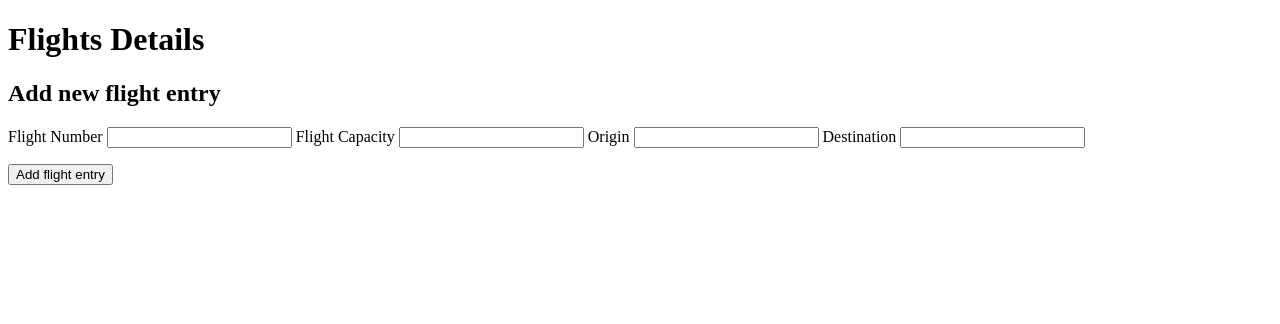
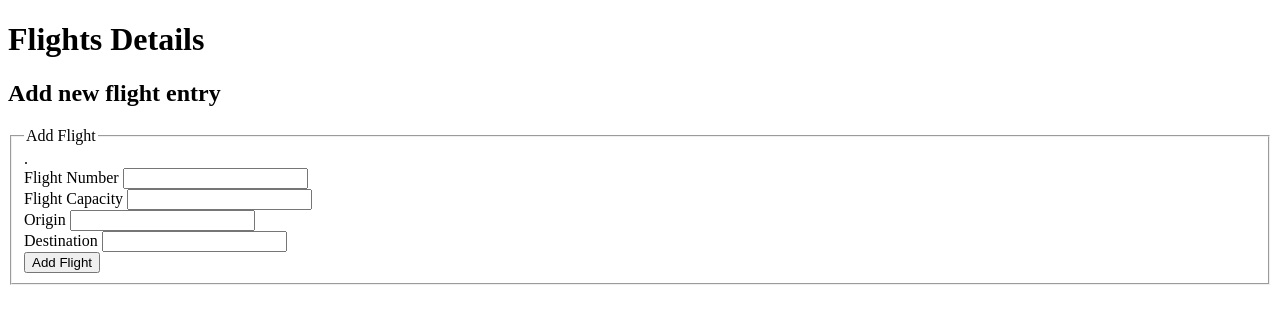
Before and after one commit to VY-1/LetsGo, a Flask app: page /flights in a window 1280 px wide. Shown: the top 324 px of the page. Run offline with Flask 3, Linux system fonts and the light colour scheme; data that the repository does not hold is empty.

Commit message:
add flight class to inherit from FlaskForm

```diff
--- a/app.py
+++ b/app.py
@@ -2,16 +2,18 @@ import json
 from bson import json_util, ObjectId
 
 from dotenv import load_dotenv, find_dotenv
-from flask import Flask, render_template, request, jsonify
+from flask import Flask, render_template, request, flash, url_for, jsonify
 import os
 import pprint
 from pymongo import MongoClient
 from pymongo.server_api import ServerApi
+from flight import Flight
 
 #load .env file for MongoDB connection
 load_dotenv()
 
 app = Flask(__name__)
+app.config["SECRET_KEY"] = os.environ.get("FLASK_SECRET")
 
 # Create a new client and connect to the server
 client = MongoClient(os.environ.get("MONGODB_URI"), server_api=ServerApi('1'))
@@ -35,18 +37,25 @@ def home():
 @app.route("/flights", methods=["GET", "POST"])
 def flight():
     flight_routes = []
+    flight_details = Flight()
     if request.method == "POST":
-        flight_number = request.form.get("flight_number")
-        flight_capacity = request.form.get("flight_capacity")
-        flight_origin = request.form.get("origin")
-        flight_destination = request.form.get("destination")
+
+        flight_details = Flight(request.form)
+
+        flight_number = flight_details.flight_number.data
+        flight_capacity = flight_details.flight_capacity.data
+        flight_origin = flight_details.flight_origin.data
+        flight_destination = flight_details.flight_destination.data
+
         flight_routes.append({ "origin": flight_origin, "destination": flight_destination})
         new_flight = { "name": flight_number, "capacity": flight_capacity, "routes": flight_routes }
         flight_id = app.db.flight.insert_one(new_flight).inserted_id
-
+        flash("Successfully Inserted!", "success")
        # return json.loads(json_util.dumps(flight_id))
 
+    if request.method == "UPDATE":
+        pass
     flights = app.db.flight.find()
-    return render_template("flights.html", flights=flights)
+    return render_template("flights.html", form=flight_details, flights=flights)
 
 app.run(debug=True)
--- /dev/null
+++ b/flight.py
@@ -0,0 +1,11 @@
+from flask_wtf import FlaskForm
+from wtforms import StringField, IntegerField, TextAreaField, SelectField, SubmitField
+from wtforms.validators import DataRequired
+
+
+class Flight(FlaskForm):
+    flight_number = StringField("Flight Number")
+    flight_capacity = IntegerField("Flight Capacity")
+    flight_origin = StringField("Origin")
+    flight_destination = StringField("Destination")
+    submit = SubmitField("Add Flight")
--- a/templates/flights.html
+++ b/templates/flights.html
@@ -11,6 +11,69 @@
           Add new flight entry
       </h1>
       <form action="/flights" method="POST">
+          {{ form.csrf_token() }}
+          <fieldset class="form-group">
+              .
+              <legend>Add Flight</legend>
+              <div class="form-group">
+                  {{ form.flight_number.label(class="form-control-label") }}
+                  {% if form.flight_number.errors %}
+                    {{ form.flight_number(class="form-control is-invalid") }}
+                    {% for error in form.flight_number.errors %}
+                        <div class="invalid-feedback">
+                            <span>{{ error }}</span>
+                        </div>
+                    {% endfor %}
+                  {% else %}
+                    {{ form.flight_number(class="form-control") }}
+                  {% endif %}
+              </div>
+              <div class="form-group">
+                  {{ form.flight_capacity.label(class="form-control-label") }}
+                  {% if form.flight_capacity.errors %}
+                    {{ form.flight_capacity(class="form-control is-invalid") }}
+                    {% for error in form.flight_capacity.errors %}
+                        <div class="invalid-feedback">
+                            <span>{{ error }}</span>
+                        </div>
+                    {% endfor %}
+                  {% else %}
+                    {{ form.flight_capacity(class="form-control") }}
+                  {% endif %}
+              </div>
+              <div class="form-group">
+                  {{ form.flight_origin.label(class="form-control-label") }}
+                  {% if form.flight_origin.errors %}
+                    {{ form.flight_origin(class="form-control is-invalid") }}
+                    {% for error in form.flight_origin.errors %}
+                        <div class="invalid-feedback">
+                            <span>{{ error }}</span>
+                        </div>
+                    {% endfor %}
+                  {% else %}
+                    {{ form.flight_origin(class="form-control") }}
+                  {% endif %}
+              </div>
+              <div class="form-group">
+                  {{ form.flight_destination.label(class="form-control-label") }}
+                  {% if form.flight_destination.errors %}
+                    {{ form.flight_destination(class="form-control is-invalid") }}
+                    {% for error in form.flight_destination.errors %}
+                        <div class="invalid-feedback">
+                            <span>{{ error }}</span>
+                        </div>
+                    {% endfor %}
+                  {% else %}
+                    {{ form.flight_destination(class="form-control") }}
+                  {% endif %}
+              </div>
+              <div class="form-group">
+                  {{ form.submit(class="btn btn-outline-info") }}
+              </div>
+
+
+          </fieldset>
+<!--
           <p class="form__input">
               <label for="flight_number" class="form__label">Flight Number</label>
               <input type="text" name="flight_number" id="flight_number">
@@ -21,7 +84,9 @@
               <label for="destination">Destination</label>
               <input type="text" name="destination" id="destination">
           </p>
+
           <button type="submit" class="form__submit">Add flight entry</button>
+-->
       </form>
   </section>
   <p>
--- a/templates/home.html
+++ b/templates/home.html
@@ -11,6 +11,7 @@
             <img class="navbar__logo" src="/static/logo.svg" alt="LetsGo Logo">
         </div>
         Let's Go!
+
     </header>
     <p>
         <ul>
```
